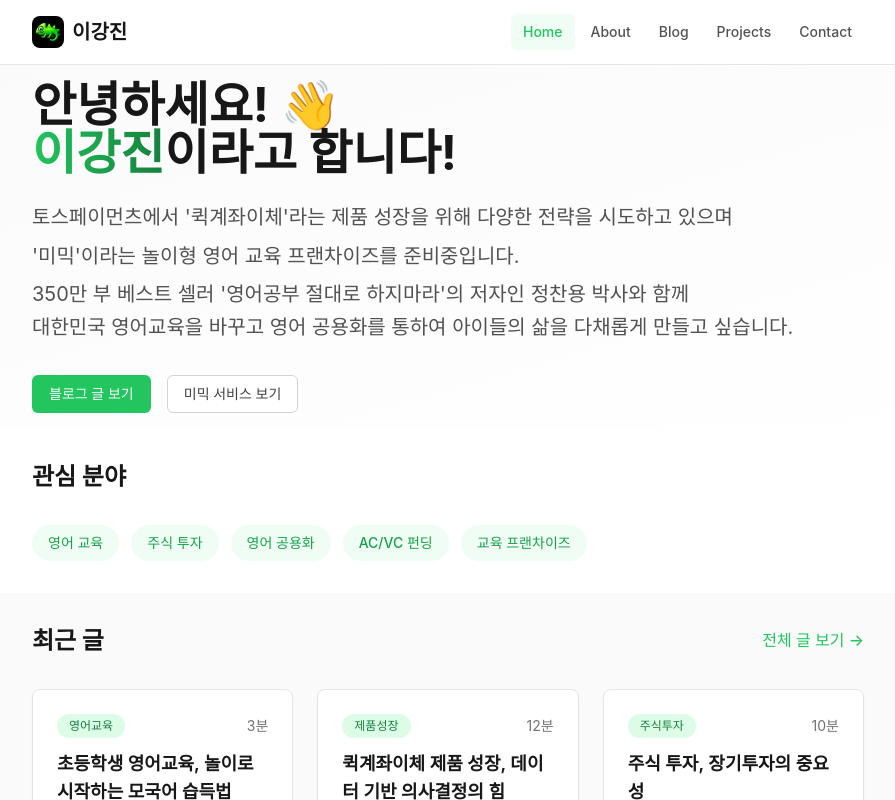
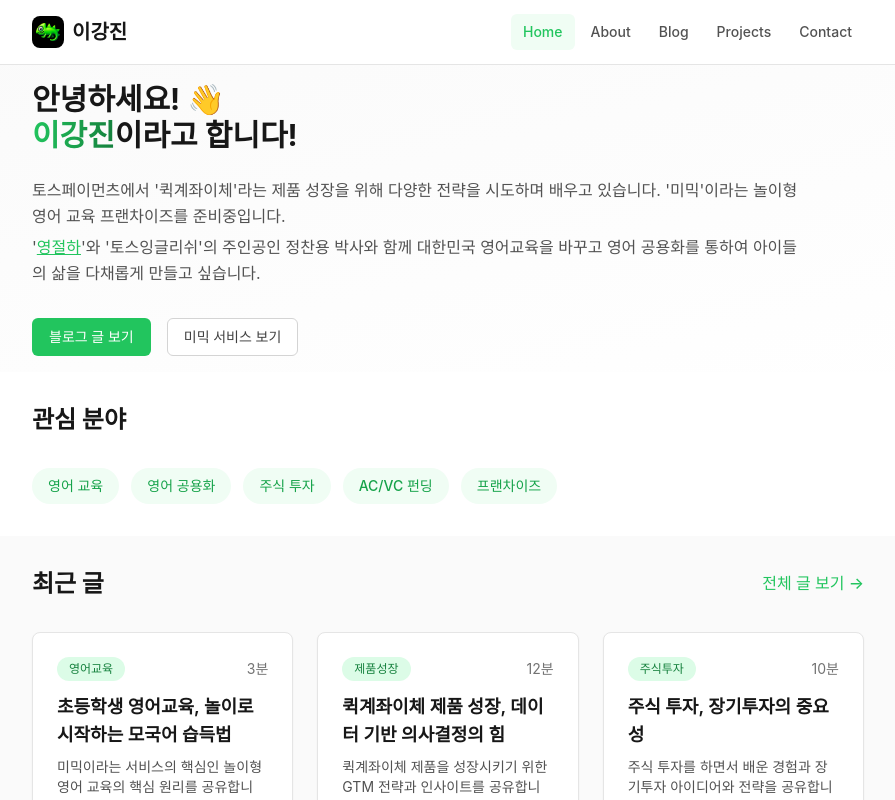
Before and after one commit to Wakeupjin/wakeupjin.github.io, a Next.js app: page / in a window 1280 px wide. Shown: the top 800 px of the page, without its empty margins (192-1087 px from the left). Built offline with nearby package versions, Linux system fonts and the light colour scheme.

Commit message:
Update blog with latest changes: chameleon logo 1.45x, 영절하 link, text improvements

```diff
--- a/components/Layout.tsx
+++ b/components/Layout.tsx
@@ -11,8 +11,8 @@ interface LayoutProps {
 
 const Layout: React.FC<LayoutProps> = ({
   children,
-  title = '이강진 - 교육과 핀테크 블로그',
-  description = '안녕하세요! 미믹 영어교육 프랜차이즈 창업자이자 토스페이먼츠 GTM 이강진의 블로그입니다.'
+  title = '이강진 - 영어 교육과 직무 경험 및 주식 투자 관련 블로그',
+  description = '안녕하세요! 미믹이라는 영어교육 프랜차이즈를 준비하고 있으며 토스페이먼츠 GTM 직무로 활동 중인 이강진의 블로그입니다.'
 }) => {
   const router = useRouter();
   const [isMobileMenuOpen, setIsMobileMenuOpen] = useState(false);
@@ -61,7 +61,7 @@ const Layout: React.FC<LayoutProps> = ({
                   <img
                     src="/chameleon-icon.png"
                     alt="카멜레온"
-                    className="w-full h-full object-contain scale-120"
+                    className="w-full h-full object-contain scale-1"
                   />
                 </div>
                 <span className="font-bold text-xl text-gray-900">이강진</span>
--- a/pages/index.tsx
+++ b/pages/index.tsx
@@ -33,7 +33,7 @@ const HomePage = () => {
   ];
 
   const skills = [
-    '영어 교육', '주식 투자', '영어 공용화', 'AC/VC 펀딩', '교육 프랜차이즈'
+    '영어 교육', '영어 공용화', '주식 투자', 'AC/VC 펀딩', '프랜차이즈'
   ];
 
   return (
@@ -42,15 +42,15 @@ const HomePage = () => {
       <section className="py-4 bg-gradient-to-br from-gray-50 to-white">
         <div className="container-custom">
           <div className="max-w-3xl">
-            <h1 className="text-3xl md:text-5xl font-bold text-gray-900 mb-6">
+            <h1 className="text-2xl md:text-3xl font-bold text-gray-900 mb-6">
               안녕하세요! 👋<br />
               <span className="text-gradient">이강진</span>이라고 합니다!
             </h1>
-            <div style={{ marginTop: '24px' }} className="text-xl text-gray-600 mb-8 leading-relaxed">
-              <p>토스페이먼츠에서 '퀵계좌이체'라는 제품 성장을 위해 다양한 전략을 시도하고 있으며</p>
-              <p style={{ marginTop: '6px' }}>'미믹'이라는 놀이형 영어 교육 프랜차이즈를 준비중입니다.</p>
-              <p style={{ marginTop: '6px' }}>350만 부 베스트 셀러 '영어공부 절대로 하지마라'의 저자인 정찬용 박사와 함께
-                <br />대한민국 영어교육을 바꾸고 영어 공용화를 통하여 아이들의 삶을 다채롭게 만들고 싶습니다.</p>
+            <div style={{ marginTop: '24px' }} className="text-m text-gray-600 mb-8 leading-relaxed">
+            <p>토스페이먼츠에서 '퀵계좌이체'라는 제품 성장을 위해 다양한 전략을 시도하며 배우고 있습니다.
+              '미믹'이라는 놀이형 영어 교육 프랜차이즈를 준비중입니다.</p>
+               <p style={{ marginTop: '5px' }}>'<a href="https://namu.wiki/w/%EC%98%81%EC%96%B4%EA%B3%B5%EB%B6%80%20%EC%A0%88%EB%8C%80%EB%A1%9C%20%ED%95%98%EC%A7%80%EB%A7%88%EB%9D%BC!" target="_blank" rel="noopener noreferrer" className="text-primary-600 hover:text-primary-700 underline">영절하</a>'와 '토스잉글리쉬'의 주인공인 정찬용 박사와 함께
+               대한민국 영어교육을 바꾸고 영어 공용화를 통하여 아이들의 삶을 다채롭게 만들고 싶습니다.</p>
             </div>
             <div className="flex flex-col sm:flex-row gap-4">
               <Link href="/blog" className="btn-primary">
```
